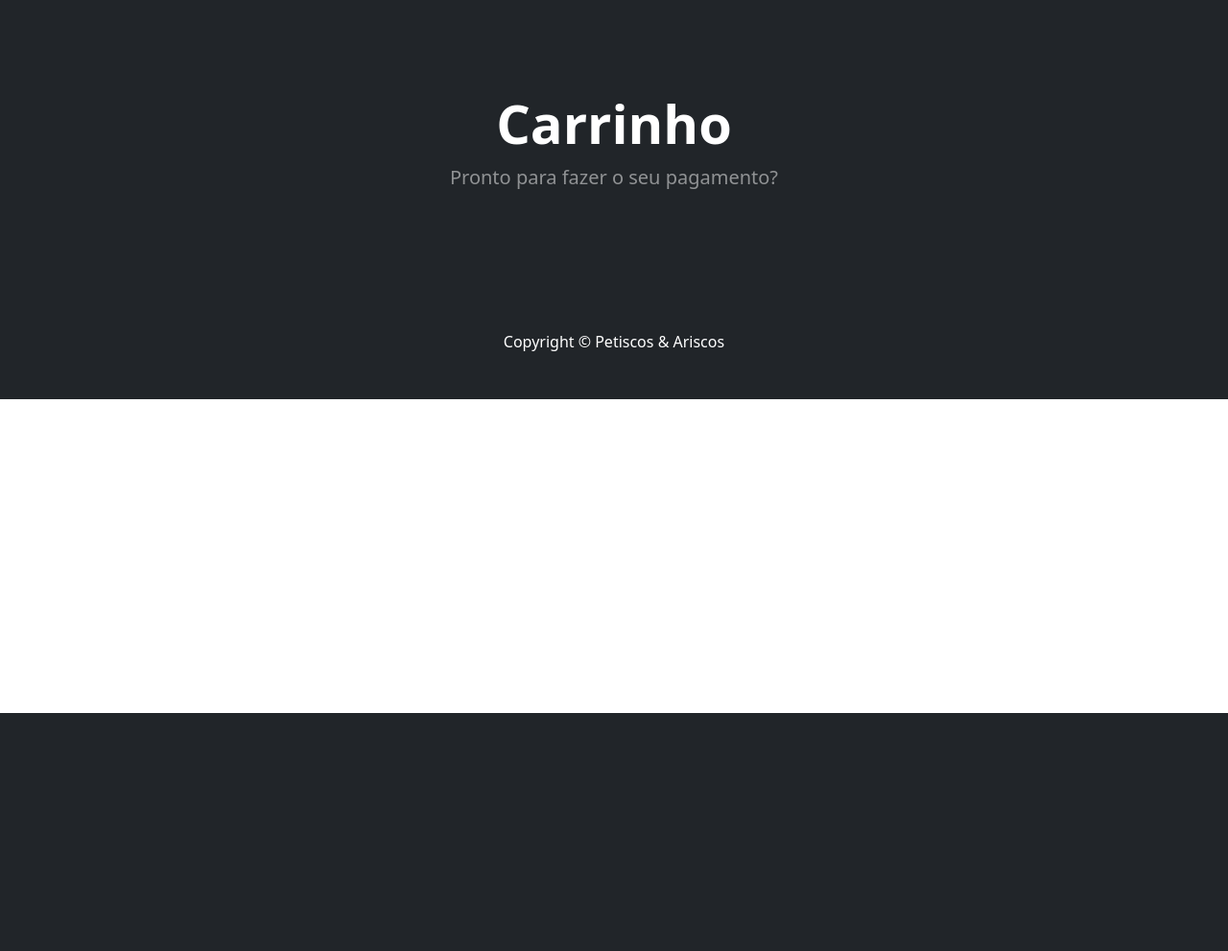
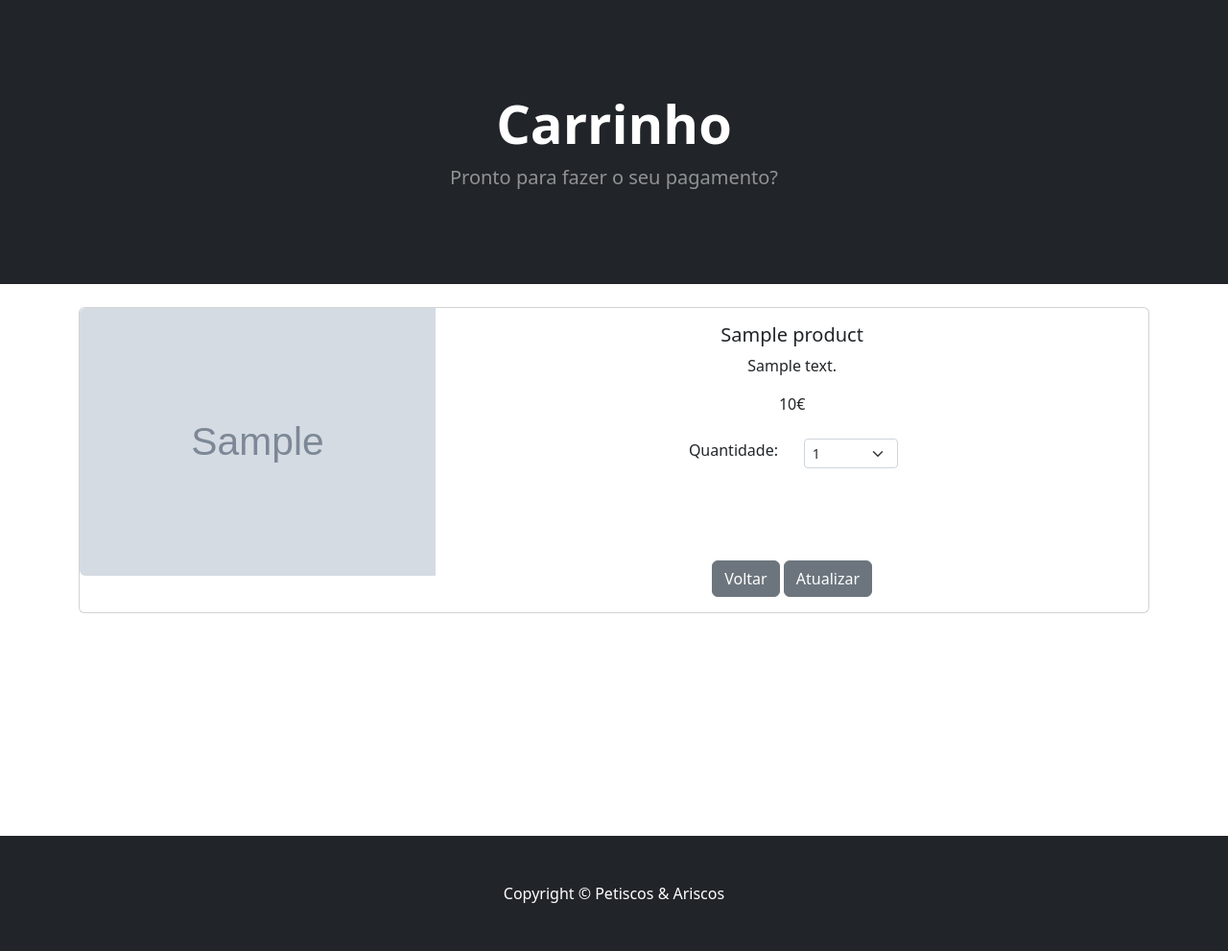
Before and after one commit to godbernaz/petiscos_django, a Django app: template petiscos-web/webecom/cart/templates/cart_summary.html in a window 1280 px wide. Shown: the part 57-1048 px from the top of the page at 96% size. Before the commit the page ends 800 px from the top, so only its background shows below. Run offline with Django 3.2, Linux system fonts and the light colour scheme; the template is opened without the code that fills it: most values are stand-ins (such as "Sample title", 1, 10 or a date in 2020); grey boxes marked "Sample" are stand-in pictures; some libraries are stand-ins or nearby versions.

Commit message:
Created a new cart summary page, so users can see their products, and they are able to change the quantity before the checkout, has a bug but tomorrow i'll fix it

```diff
--- a/petiscos-web/webecom/cart/templates/cart_summary.html
+++ b/petiscos-web/webecom/cart/templates/cart_summary.html
@@ -12,6 +12,107 @@
                 </div>
             </div>
         </header>
+        <br/>
+        <div class="container">
+
+            {% if cart_products %}
+
+                {% for product in cart_products %}
+
+            <div class="card mb-3">
+                <div class="row g-0">
+                  <div class="col-md-4">
+                    <img src="{{ product.image.url }}" class="img-fluid rounded-start" alt="...">
+                  </div>
+                  <div class="col-md-8">
+                    <div class="card-body">
+                        <center>
+                        <h5 class="card-title">{{ product.name }}</h5>
+                        <p class="card-text">{{ product.description }}</p>
+
+                        {% if product.is_sale %}
+
+                        <div class="d-flex justify-content-center small text-warning mb-2">
+                            <div class="bi-star-fill"></div>&nbsp;&nbsp;Desconto!&nbsp;&nbsp; <div class="bi-star-fill"></div></div>
+                            <!-- Product price-->
+                            <strike> {{ product.price }}€ </strike> &nbsp;{{ product.sale_price }}€
+
+                        {% else %}
+
+                          {{ product.price }}€
+
+                        {% endif %}
+                            <br/><br/>
+                            <div class="row justify-content-center">
+                                <div class="col-md-2">Quantidade:</div>
+                                <div class="col-md-2">
+                                <select class="form-select form-select-sm" id="select{{product.id}}">
 
 
+                                    {% for key , value in quantities.items %}
+
+                                        {% if key == product.id|slugify %}
+
+                                        <option selected>{{ value }}</option>
+
+                                        {% endif %}
+
+                                    {% endfor %}
+                                        <option value="1">1</option>
+                                        <option value="2">2</option>
+                                        <option value="3">3</option>
+                                        <option value="4">4</option>
+                                        <option value="5">5</option>
+                                </select>
+                                </div>
+                            </div>
+                            <br/><br/>
+                        <br/><br/>
+                        <a href="{% url 'home' %}" class="btn btn-secondary">Voltar</a>
+                        <button type="button" data-index="{{product.id}}" class="btn btn-secondary update-cart">Atualizar</button>
+                        </center>
+                    </div>
+                  </div>
+                </div>
+            </div>
+
+            {% endfor %}
+            {% else %}
+            <center>Não existe nada adicionado ao teu carrinho!, toca a ir procurar os melhores produtos da lininha.</center>
+
+            {% endif %}
+
+        </div>
+        <br/><br/><br/><br/><br/><br/><br/><br/><br/>
+
+<script>
+$(document).on('click', '.update-cart', function(e){
+    e.preventDefault();
+    // get the product id.
+    var productid = $(this).data('index');
+
+    $.ajax({
+        type: 'POST',
+        url: '{% url 'cart_update' %}',
+        data: {
+            product_id: $(this).data('index'),
+            product_qty: $('#select' + productid + 'option:selected').text(),
+            csrfmiddlewaretoken: '{{ csrf_token }}',
+            action: 'post'
+        },
+
+        success: function(json){
+            //console.log(json)
+            //document.getElementById("cart_quantity").textContent = json.qty
+            location.reload();
+        },
+
+        error: function(xhr, errmsg, err){
+
+        }
+
+    });
+
+})
+</script>
 {% endblock %}
--- a/petiscos-web/webecom/mystore/templates/navbar.html
+++ b/petiscos-web/webecom/mystore/templates/navbar.html
@@ -34,7 +34,8 @@
             <form class="d-flex">
                 <a href="{% url 'cart_summary' %}" class="btn btn-outline-dark"><i class="bi-cart-fill me-1"></i>
                     Carrinho
-                    <span class="badge bg-dark text-white ms-1 rounded-pill" id="cart_quantity">{{ cart|length }}</span></a>
+                    <span class="badge bg-dark text-white ms-1 rounded-pill" id="cart_quantity">{{ cart|length }}
+                    </span></a>
             </form>
         </div>
     </div>
```
Also changed, not shown: petiscos-web/webecom/cart/cart.py (+27 -2 lines), petiscos-web/webecom/cart/views.py (+20 -5 lines), petiscos-web/webecom/mystore/templates/product.html (+16 -6 lines), petiscos-web/webecom/db.sqlite3.
